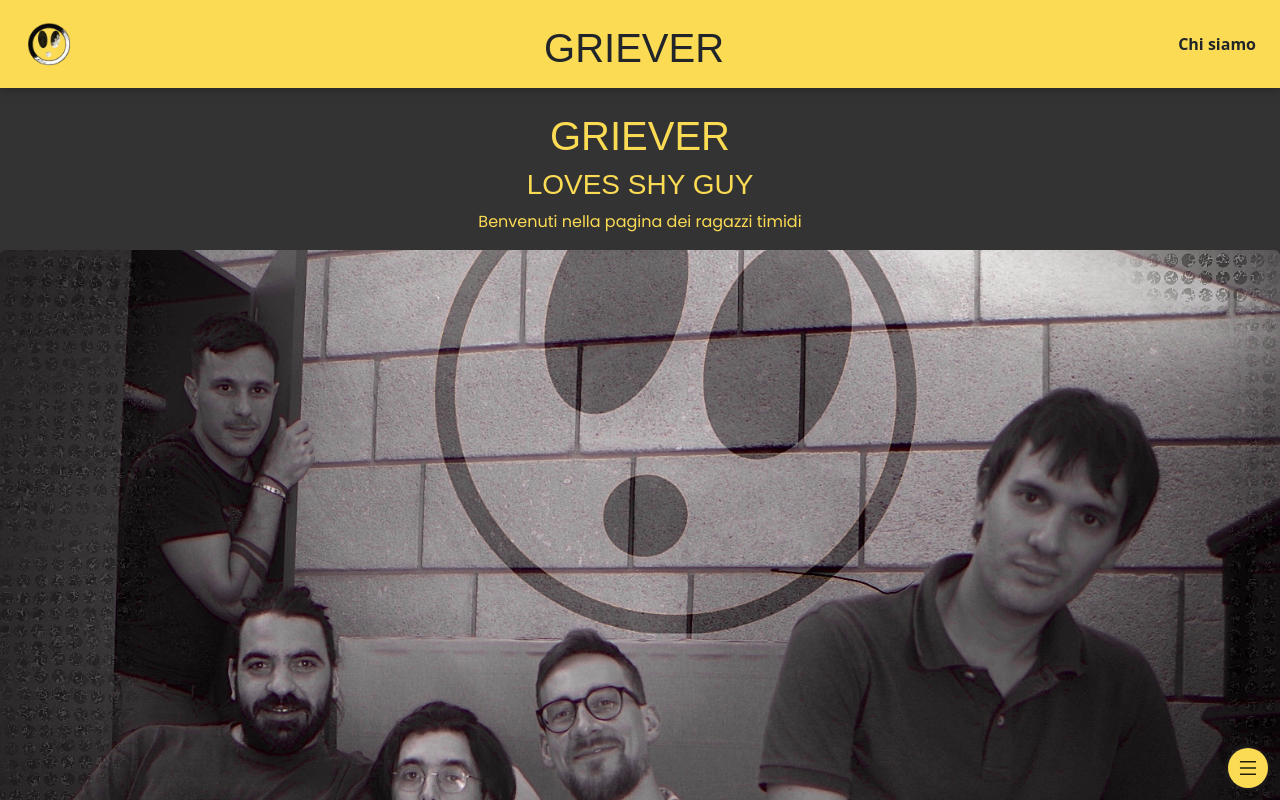
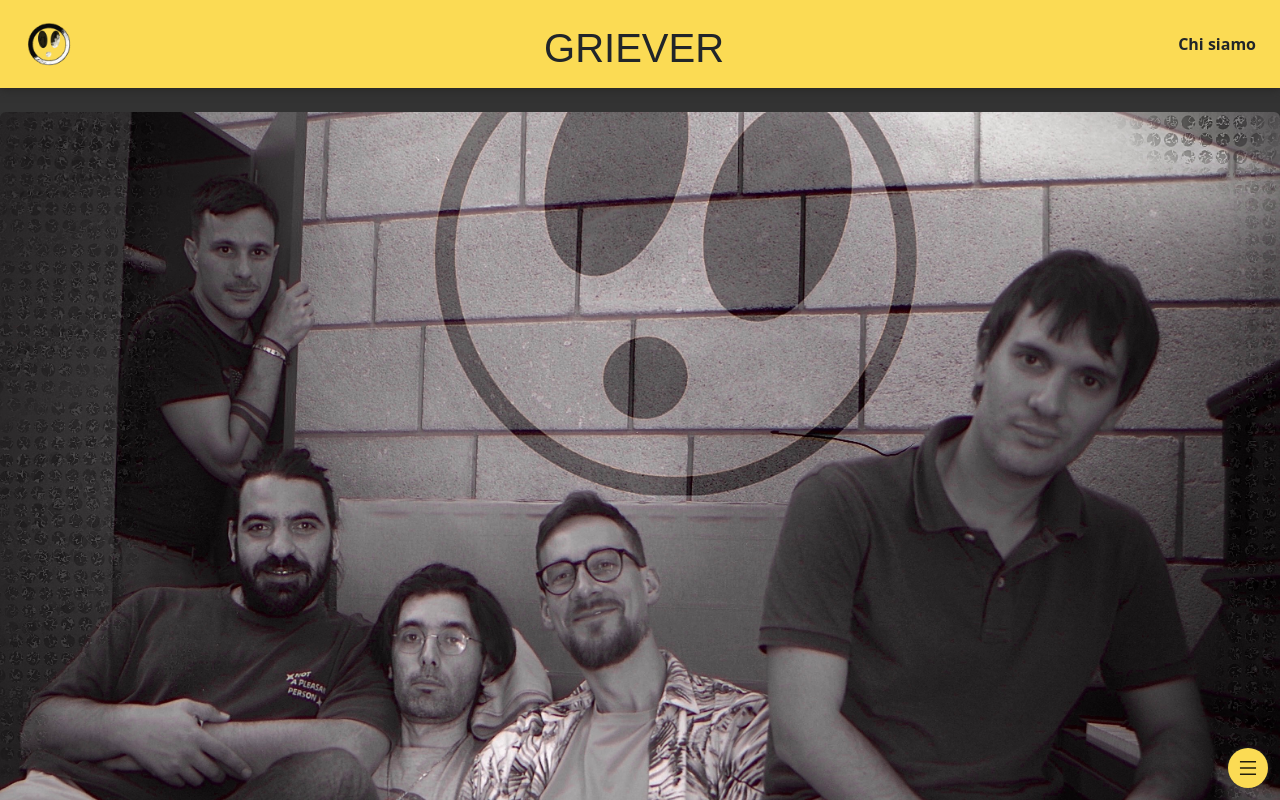
Before and after one commit to mattiacoli/Griever_webapp, a React (Vite) app: page / in a window 1280 px wide. Shown: the top 800 px of the page. Built offline with nearby package versions, Linux system fonts and the light colour scheme; a web font is replaced by a local one.

Commit message:
style: comment out welcome section in Homepage component

```diff
--- a/src/pages/Homepage.jsx
+++ b/src/pages/Homepage.jsx
@@ -7,11 +7,11 @@ export default function Homepage() {
     <div className="homepage w-100">
 
 
-      <div className="welcome text-center">
+      {/* <div className="welcome text-center">
         <h1>GRIEVER</h1>
         <h3>LOVES SHY GUY</h3>
         <p>Benvenuti nella pagina dei ragazzi timidi</p>
-      </div>
+      </div> */}
 
       <section className="slider">
         <Slider />
```
